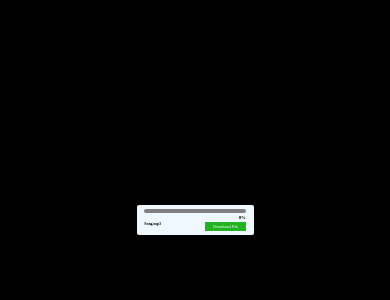
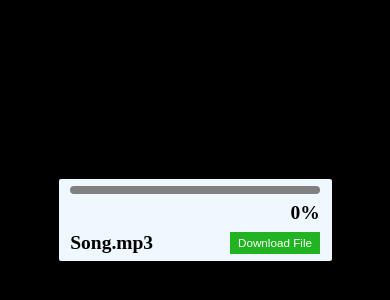
Before and after one commit to Divyaraj12-prog/Downloading-File, a plain HTML site: page index.html in a window 390 px wide. Shown: the part 202-502 px from the top of the page. Drawn offline with nearby package versions, Linux system fonts and the light colour scheme; files that its build step writes are made by us from their sources.

Commit message:
Changes Made

```diff
--- a/style.scss
+++ b/style.scss
@@ -60,3 +60,30 @@ body{
    }
 
 }
+@media (max-width:767px) {
+    .card{
+        width: 70%;
+        gap: 2vw;
+        padding: 2vw 3vw;
+        .line{
+            height: 2vw;
+            .innerline{
+                height: 2vw;
+            }
+        }
+        h2{
+            font-size: 5vw;
+        }
+        .buttons{
+            justify-content: space-between;
+            button{
+                padding: 0 2vw;
+                font-size: 3vw;
+            }
+            h3{
+                font-size: 5vw;
+            }
+        }
+
+    }
+}
```
